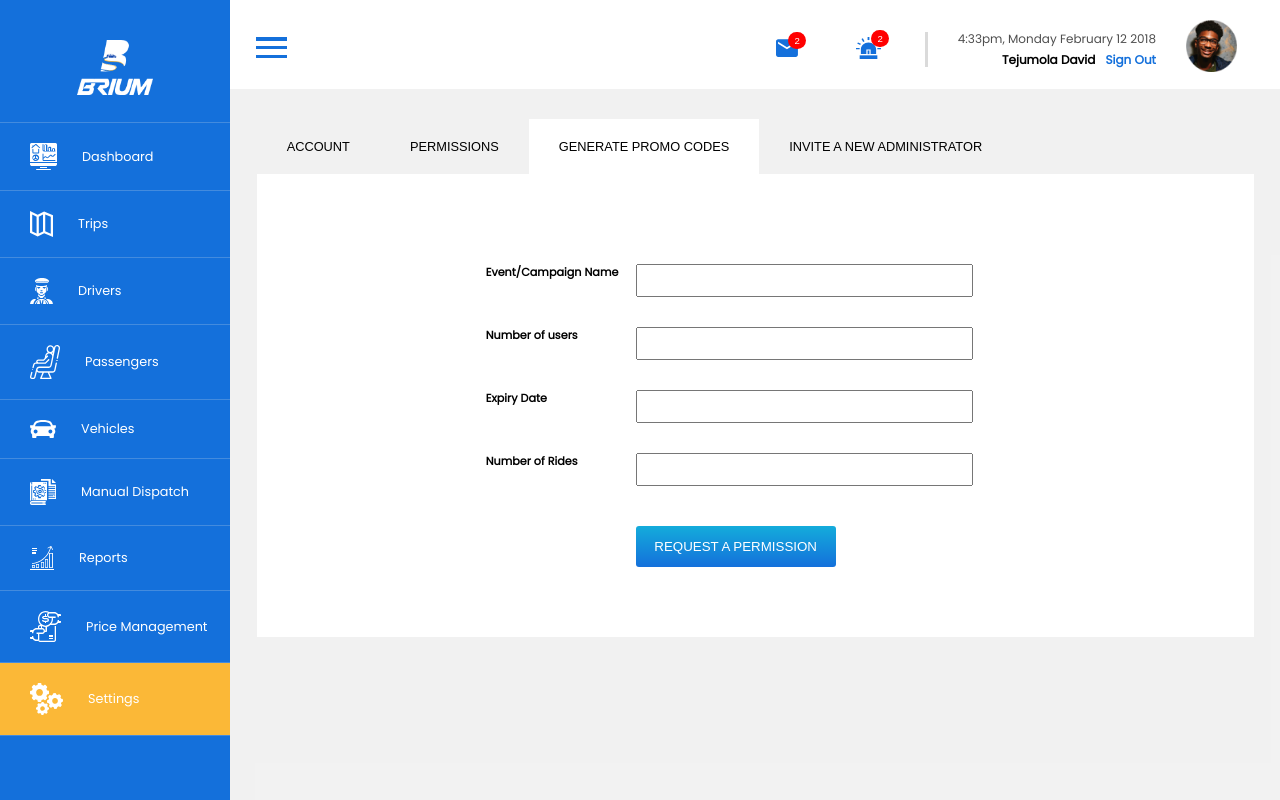
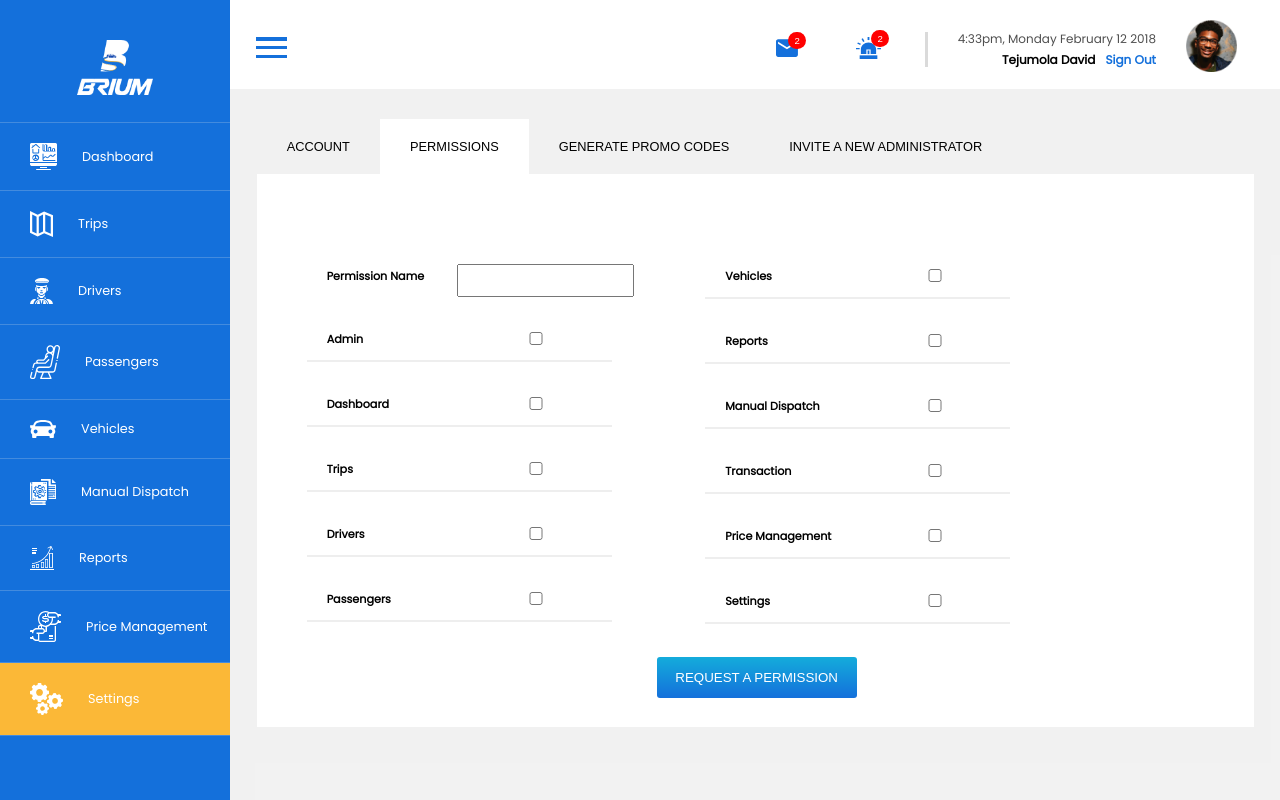
Before and after one commit to horlah/brium, a Vue app: page /settings in a window 1280 px wide. Built offline with nearby package versions, Linux system fonts and the light colour scheme; no server answers; the HTML template or start-up script is replaced by a standard one.

Commit message:
connect permissions setting to API

```diff
--- a/src/main.js
+++ b/src/main.js
@@ -20,6 +20,7 @@ const configOptions = {
 firebase.initializeApp(configOptions);
 
 firebase.auth().onAuthStateChanged(user => {
+    user.getIdToken().then((res) => Store.commit('SET_USER_TOKEN', res));
     Store.dispatch('SET_USER_DATA', user);
 });
 
--- a/src/services/http.js
+++ b/src/services/http.js
@@ -1,12 +1,13 @@
 import axios from 'axios';
 import { apiUrl, environment } from '../environment/environment';
+import Store from '../store';
 
 const env = environment === 'production' ? 'Production' : 'Staging';
 
 const HTTP_AUTH = axios.create({
     baseURL: apiUrl,
     headers: {
-        Authorization: 'Bearer {token}',
+        FIREBASE_AUTH_TOKEN: Store.state.userToken,
         ENVIRONMENT: env
     }
 });
--- a/src/store/index.js
+++ b/src/store/index.js
@@ -11,7 +11,8 @@ export default new Vuex.Store({
         user: {
             isUserLoggedIn: false,
             data: null
-        }
+        },
+        userToken: ''
     },
     getters: {
         SidebarState: state => {
@@ -28,6 +29,9 @@ export default new Vuex.Store({
         },
         GetUserLoginState: state => {
             return state.user.isUserLoggedIn;
+        },
+        GetUserToken: state => {
+            return state.userToken;
         }
     },
     mutations: {
@@ -45,6 +49,9 @@ export default new Vuex.Store({
         },
         UPDATE_USER_DATA: (state, payload) => {
             state.user.data = payload;
+        },
+        SET_USER_TOKEN: (state, payload) => {
+            state.userToken = payload;
         }
     },
     actions: {
--- a/src/views/pages/Settings.vue
+++ b/src/views/pages/Settings.vue
@@ -47,85 +47,121 @@
             </div>
 
             <div class="permissions" v-show="activeTab === 'permissions'">
+                <form v-on:submit.prevent="requestPermission">
+                    <div>
                         <div class="inputs">
                             <div class="input">
-                        <label for="dashboard">Dashboard</label>
-                        <select name="dashboard" id="dashboard">
-                            <option value="Enabled" disabled selected>Enabled</option>
-                        </select>
+                                <label for="permissionName">Permission Name</label>
+                                <input type="text" v-model="permission.name" id="permissionName" name="permission name" required>
                             </div>
 
                             <div class="input">
-                        <label for="fullName">Trips</label>
-                        <input type="text" id="fullName" name="full name">
+                                <label for="admin">Admin</label>
+                                <input type="checkbox" v-model="permission.admin" id="admin" name="admin">
                             </div>
 
+                            <hr>
+
                             <div class="input">
-                        <label for="email">Drivers</label>
-                        <input type="email" id="email" name="email">
+                                <label for="dashboard">Dashboard</label>
+                                <input type="checkbox" v-model="permission.dashboard" id="dashboard" name="dashboard">
                             </div>
 
+                            <hr>
+
                             <div class="input">
-                        <label for="email">Passengers</label>
-                        <input type="email" id="email" name="email">
+                                <label for="trips">Trips</label>
+                                <input type="checkbox" v-model="permission.trips" id="trips" name="trips">
                             </div>
 
+                            <hr>
+
                             <div class="input">
-                        <label for="email">Vehicles</label>
-                        <input type="email" id="email" name="email">
+                                <label for="drivers">Drivers</label>
+                                <input type="checkbox" v-model="permission.drivers" id="drivers" name="drivers">
                             </div>
 
+                            <hr>
+
                             <div class="input">
-                        <label for="email">Reports</label>
-                        <input type="email" id="email" name="email">
+                                <label for="passengers">Passengers</label>
+                                <input type="checkbox" v-model="permission.passengers" id="passengers" name="passengers">
                             </div>
+
+                            <hr>
                         </div>
 
                         <div class="inputs">
                             <div class="input">
-                        <label for="fullName">Manual Dispatch</label>
-                        <input type="text" id="fullName" name="full name">
+                                <label for="vehicles">Vehicles</label>
+                                <input type="checkbox" v-model="permission.vehicles" id="vehicles" name="vehicles">
                             </div>
 
+                            <hr>
+
                             <div class="input">
-                        <label for="email">Transaction</label>
-                        <input type="email" id="email" name="email">
+                                <label for="reports">Reports</label>
+                                <input type="checkbox" v-model="permission.reports" id="reports" name="reports">
                             </div>
 
+                            <hr>
+
                             <div class="input">
-                        <label for="email">Price Management</label>
-                        <input type="email" id="email" name="email">
+                                <label for="manualDispatch">Manual Dispatch</label>
+                                <input type="checkbox" v-model="permission.manualDispatch" id="manualDispatch" name="manual Dispatch">
                             </div>
 
+                            <hr>
+
                             <div class="input">
-                        <label for="email">Settings</label>
-                        <input type="email" id="email" name="email">
+                                <label for="transaction">Transaction</label>
+                                <input type="checkbox" v-model="permission.transaction" id="transaction" name="transaction">
+                            </div>
+
+                            <hr>
+
+                            <div class="input">
+                                <label for="priceManagement">Price Management</label>
+                                <input type="checkbox" v-model="permission.priceManagement" id="priceManagement" name="priceManagement">
+                            </div>
+
+                            <hr>
+
+                            <div class="input">
+                                <label for="settings">Settings</label>
+                                <input type="checkbox" v-model="permission.settings" id="settings" name="settings">
+                            </div>
+
+                            <hr>
                         </div>
                     </div>
 
-                <button>REQUEST A PERMISSION</button>
+                    <div class="button">
+                        <button>{{ setLoader('REQUEST A PERMISSION') }}</button>
+                    </div>
+                </form>
             </div>
 
             <div class="promo" v-show="activeTab === 'promo'">
                 <div class="inputs">
                     <div class="input">
-                        <label for="fullName">Event/Campaign Name</label>
-                        <input type="text" id="fullName" name="full name">
+                        <label for="EventCampaignName">Event/Campaign Name</label>
+                        <input type="text" id="EventCampaignName" name="Event/Campaign Name">
                     </div>
 
                     <div class="input">
-                        <label for="email">Number of users</label>
-                        <input type="email" id="email" name="email">
+                        <label for="numberOfUsers">Number of users</label>
+                        <input type="number" id="numberOfUsers" name="number of users">
                     </div>
 
                     <div class="input">
-                        <label for="email">Expiry Date</label>
-                        <input type="email" id="email" name="email">
+                        <label for="expiryDate">Expiry Date</label>
+                        <input type="date" id="expiryDate" name="expiry date">
                     </div>
 
                     <div class="input">
-                        <label for="email">Number of Rides</label>
-                        <input type="email" id="email" name="email">
+                        <label for="numberOfRides">Number of Rides</label>
+                        <input type="number" id="numberOfRides" name="number of rides">
                     </div>
 
                     <button>REQUEST A PERMISSION</button>
@@ -136,12 +172,12 @@
                 <div class="inputs">
                     <div class="input">
                         <label for="fullName">First Name</label>
-                        <input type="text" id="fullName" name="full name">
+                        <input type="text" id="firstName" name="first name">
                     </div>
 
                     <div class="input">
-                        <label for="email">Last Name</label>
-                        <input type="email" id="email" name="email">
+                        <label for="lastName">Last Name</label>
+                        <input type="text" id="lastName" name="last name">
                     </div>
 
                     <div class="input">
@@ -150,8 +186,8 @@
                     </div>
 
                     <div class="input">
-                        <label for="email">Assign Modules</label>
-                        <input type="email" id="email" name="email">
+                        <label for="assignModules">Assign Modules</label>
+                        <input type="text" id="assignModules" name="assign modules">
                     </div>
 
                     <button>INVITE</button>
@@ -162,15 +198,56 @@
 </template>
 
 <script>
+import { HTTP_AUTH } from '../../services/http';
 export default {
     data: () => {
         return {
-            activeTab: 'promo'
+            activeTab: 'permissions',
+            permission: {
+                name: '',
+                admin: false,
+                dahsboard: false,
+                trips: false,
+                drivers: false,
+                passengers: false,
+                vehicles: false,
+                reports: false,
+                manualDispatch: false,
+                transaction: false,
+                priceManagement: false,
+                settings: false
+            }
         };
     },
     methods: {
         switchTabs(activeTab) {
             this.activeTab = activeTab;
+        },
+        requestPermission() {
+            this.setLoader(false);
+            HTTP_AUTH.post('/addAdminRole', this.permission)
+                .then((response) => {
+                    alert(`New ${this.permission.name} Permission has been created`);
+                    this.permission = {
+                        name: '',
+                        admin: false,
+                        dahsboard: false,
+                        trips: false,
+                        drivers: false,
+                        passengers: false,
+                        vehicles: false,
+                        reports: false,
+                        manualDispatch: false,
+                        transaction: false,
+                        priceManagement: false,
+                        settings: false
+                    };
+                    this.setLoader('REQUEST A PERMISSION');
+                })
+                .catch((error) => console.log(error));
+        },
+        setLoader(buttonText) {
+            return buttonText || '...';
         }
     }
 };
@@ -264,17 +341,45 @@ export default {
 }
 
 .permissions {
+    form > div{
         display: flex;
         position: relative;
+        flex-wrap: wrap;
+        width: 100%;
 
         div {
+            width: 50%;
+        }
+    }
+
+    .button {
+        text-align: center;
         width: 100%;
-    }
+        position: relative;
+        margin-top: 25px;
 
         button {
             position: absolute;
-        bottom: 70px;
-        right: 100px;
+            left: 200px;
+        }
+    }
+
+    input[type= checkbox] {
+        margin-left: 20%;
+    }
+
+    input[type= text] {
+        width: 80%;
+    }
+
+    hr {
+        border: 1px solid #eee;
+        margin-left: -150px;
+        width: 76%;
+    }
+
+    label {
+        margin-top: 4px;
     }
 }
 
```
Lines whose indentation alone changed are shown as unchanged.
